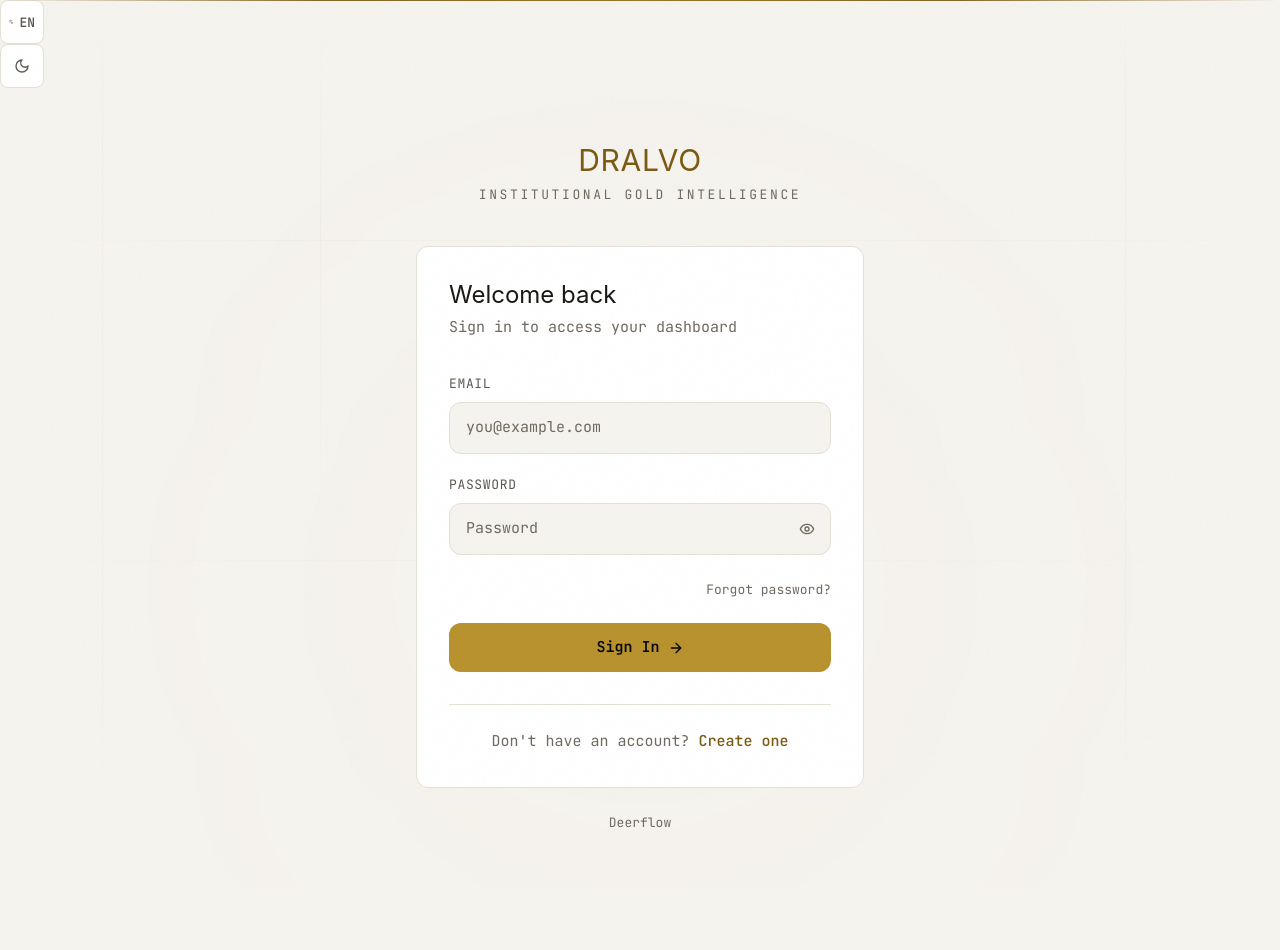
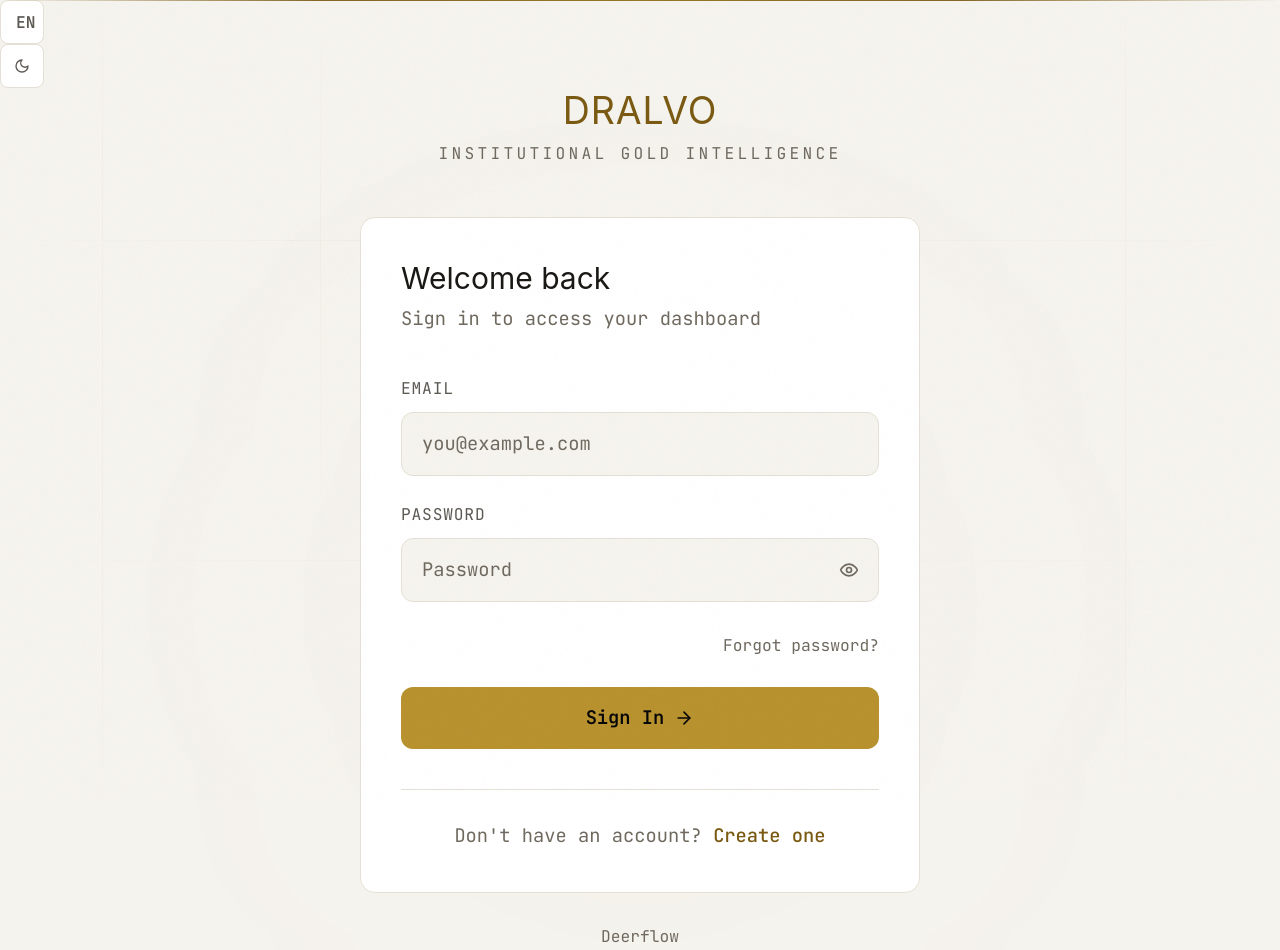
Before and after one commit to BlackBeard94/Dralvo, a Next.js app: page /login in a window 1280 px wide. Before the commit the page ends 888 px from the top, so only its background shows below. Built offline with nearby package versions, Linux system fonts and the light colour scheme; no server answers.

Commit message:
Increase global website typography scale

```diff
--- a/src/app/globals.css
+++ b/src/app/globals.css
@@ -15,7 +15,7 @@
 
   html {
     scroll-behavior: smooth;
-    font-size: 16px;
+    font-size: 20px;
   }
 
   /* ── DARK THEME (default) ── */
@@ -68,7 +68,7 @@
     background: var(--bg-deep);
     color: var(--text-primary);
     font-family: 'JetBrains Mono', monospace;
-    font-size: 16px;
+    font-size: 1rem;
     line-height: 1.75;
     overflow-x: hidden;
     -webkit-font-smoothing: antialiased;
@@ -191,4 +191,12 @@
   .text-balance {
     text-wrap: balance;
   }
+
+  .text-\[12px\] {
+    font-size: 15px;
+  }
+
+  .text-\[13px\] {
+    font-size: 16.25px;
+  }
 }
--- a/src/components/dashboard/indicator-detail-card.tsx
+++ b/src/components/dashboard/indicator-detail-card.tsx
@@ -170,7 +170,7 @@ export function Sparkline({
           y={height / 2}
           textAnchor="middle"
           fill="var(--text-muted)"
-          fontSize="10"
+          fontSize="12.5"
           fontFamily="JetBrains Mono, monospace"
         >
           Insufficient data
--- a/src/components/dashboard/xauusd-chart.tsx
+++ b/src/components/dashboard/xauusd-chart.tsx
@@ -196,7 +196,7 @@ export function XauusdChart() {
                   y={y + 4}
                   textAnchor="end"
                   fill="var(--text-muted)"
-                  fontSize="11"
+                  fontSize="13.75"
                   fontFamily="monospace"
                 >
                   {price.toFixed(0)}
```
